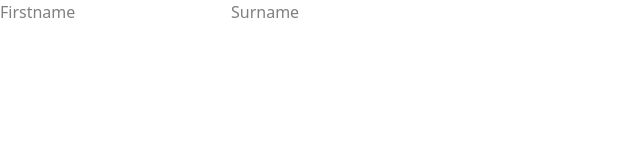
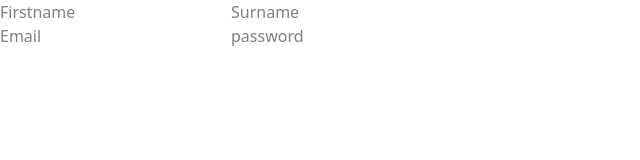
Before and after one commit to nonydev27/signuplogin-page, a React (Vite) app: page / in a window 1280 px wide. Shown: the top 160 px of the page, without its empty margins (0-640 px from the left). Built offline with nearby package versions, Linux system fonts and the light colour scheme.

Commit message:
added more attributes to input

```diff
--- a/src/Components/Signup.jsx
+++ b/src/Components/Signup.jsx
@@ -5,13 +5,14 @@ export default function Signup() {
         {/*  Declaring inputs in sections*/}
         {/* Section 1(First && Surname) */}
         <div>
-          <input type="text" placeholder="Firstname" />
-          <input type="text" placeholder="Surname" />
+          <input type="text" name="firstname" id="" placeholder="Firstname" />
+          <input type="text" name="surname" id="" placeholder="Surname" />
         </div>
 
-        {/* Section 2() */}
+        {/* Section 2(Email && Password) */}
         <div>
-          <input type="text" />
+          <input type="text" name="email" id="" placeholder="Email" />
+          <input type="password" name="password" id="" placeholder="password" />
         </div>
       </div>
     </>
```
